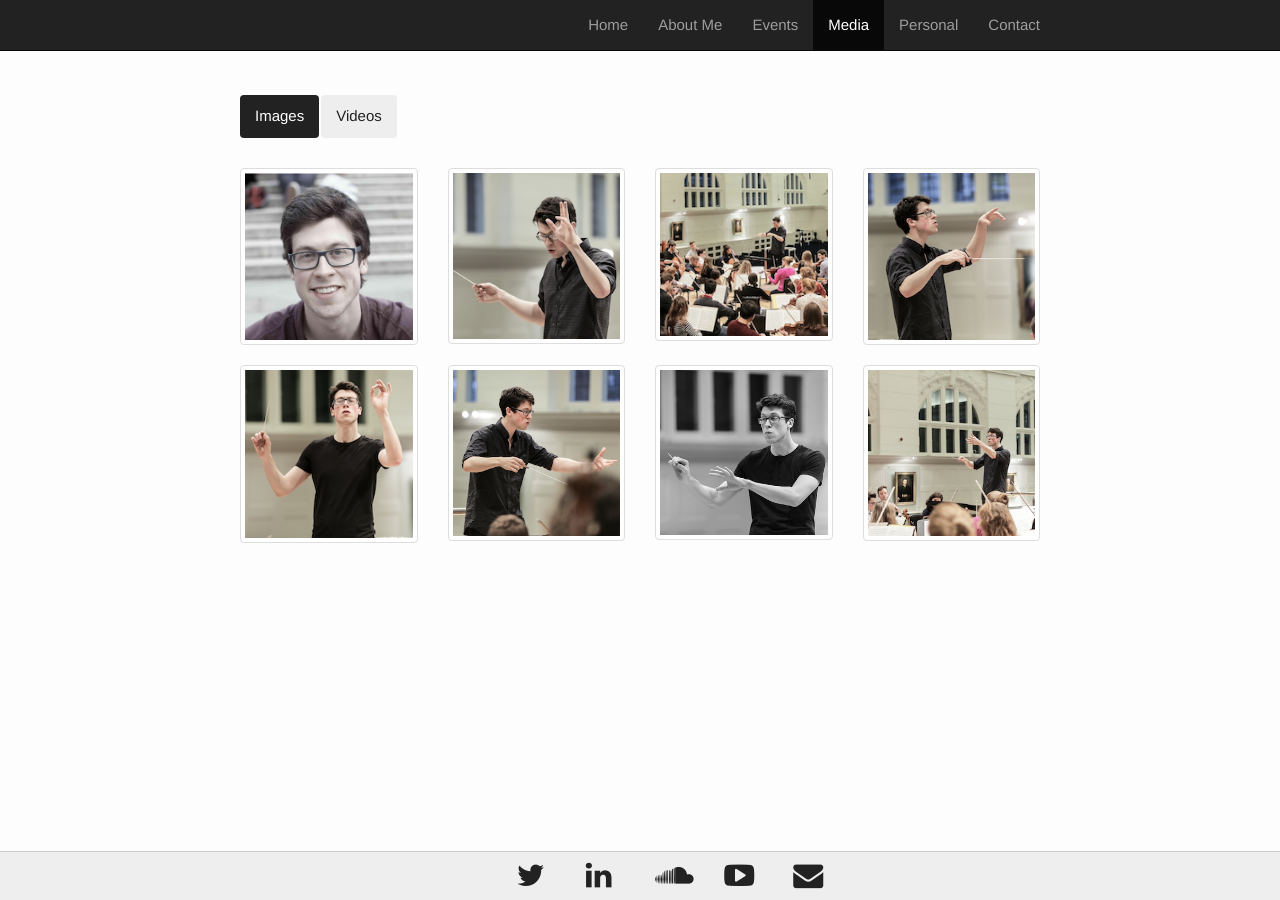
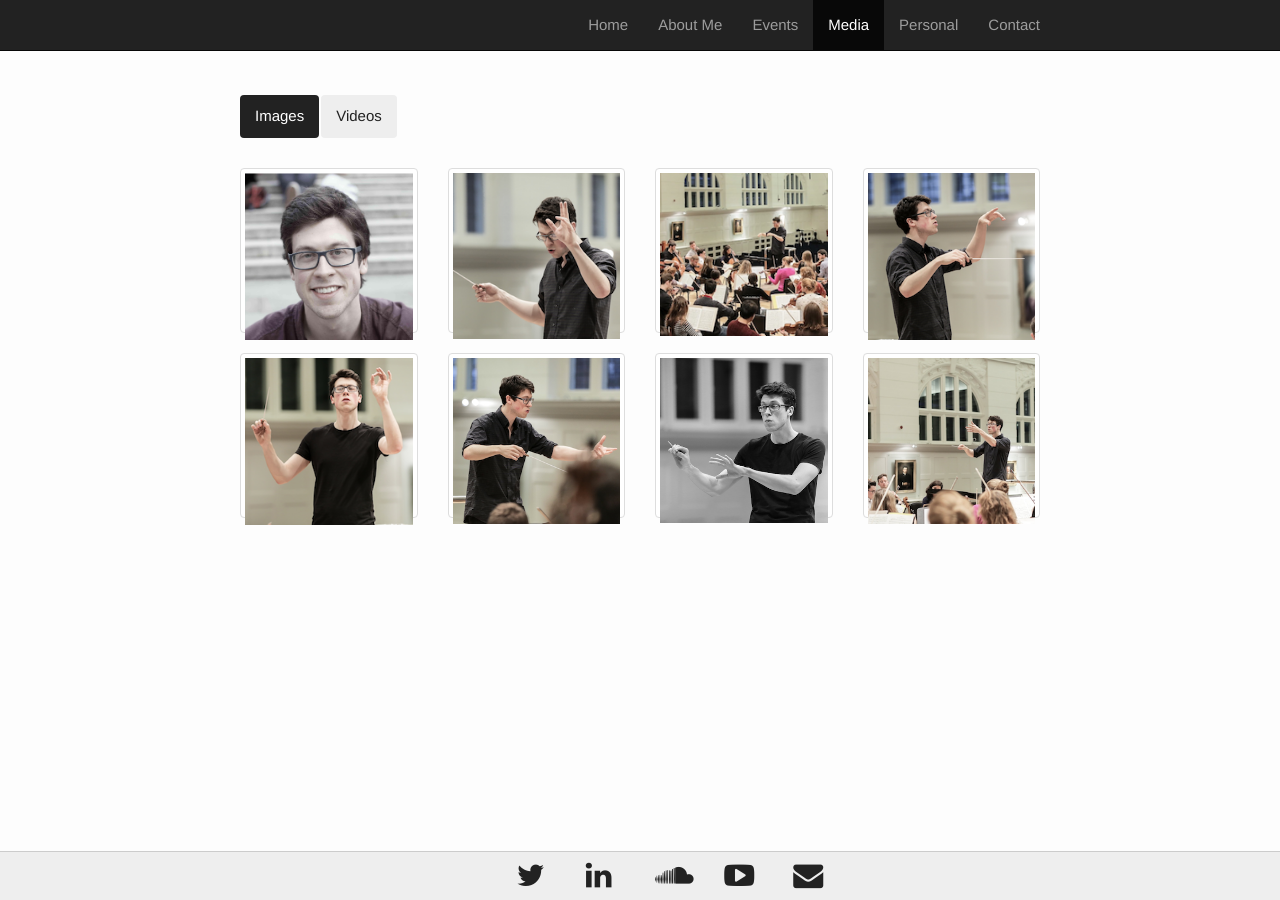
Before and after one commit to musicman10201/musicman10201.github.io, a Jekyll site: the page built from media.html, in a window 1280 px wide. Built offline with Jekyll 4.4.1, drawn with Linux system fonts in a browser that asks for light colours.

Commit message:
Update _base.scss

```diff
--- a/_sass/_base.scss
+++ b/_sass/_base.scss
@@ -42,6 +42,8 @@ img {
   max-width: 100%;
   vertical-align: middle;
 }
+
+.thumbnail {height: 165px; }
 
 /**
  * Figures
```
